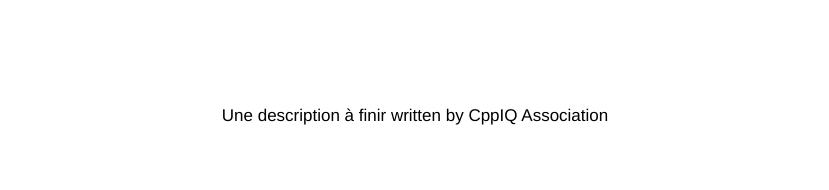
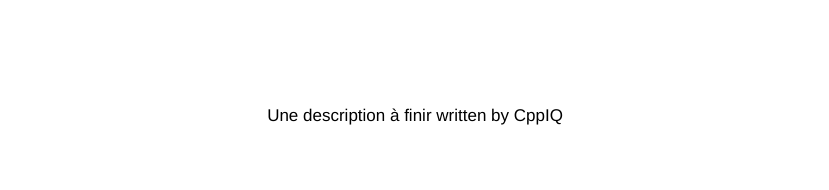
Before and after one commit to CPRETOT/CppIQ, a Jekyll site: the page built from index.html, in a window 1280 px wide. Shown: the part 1097-1287 px from the top of the page, without its empty margins (225-1054 px from the left). Built offline with Jekyll 4.4.1, drawn with Linux system fonts in a browser that asks for light colours; some web fonts are replaced; the list of posts is cut into pages by our own code; part of the change alters nothing that is shown.

Commit message:
Update _config.yml

```diff
--- a/_config.yml
+++ b/_config.yml
@@ -18,13 +18,13 @@ blog:
 
 # Fonts
   font                       : '"Helvetica Neue", "Helvetica Neue", sans-serif'
-  load_google_fonts          : 'Helvetica Neue:600,400italic,700,700italic'
+  load_google_fonts          : 'Helvetica Neue:400,400italic,700,700italic'
 
 # Author info
 author:
-  fullname                  : CppIQ Association
+  fullname                  : CppIQ
   rss                       : false # generate RSS feed and show it's icon in header
-  mail                      : charles.pretot@cppiq.com # change to your e-mail address
+  mail                      : contact@cppiq.com # change to your e-mail address
   twitter                   :
   github                    :
   youtube                   :
```
